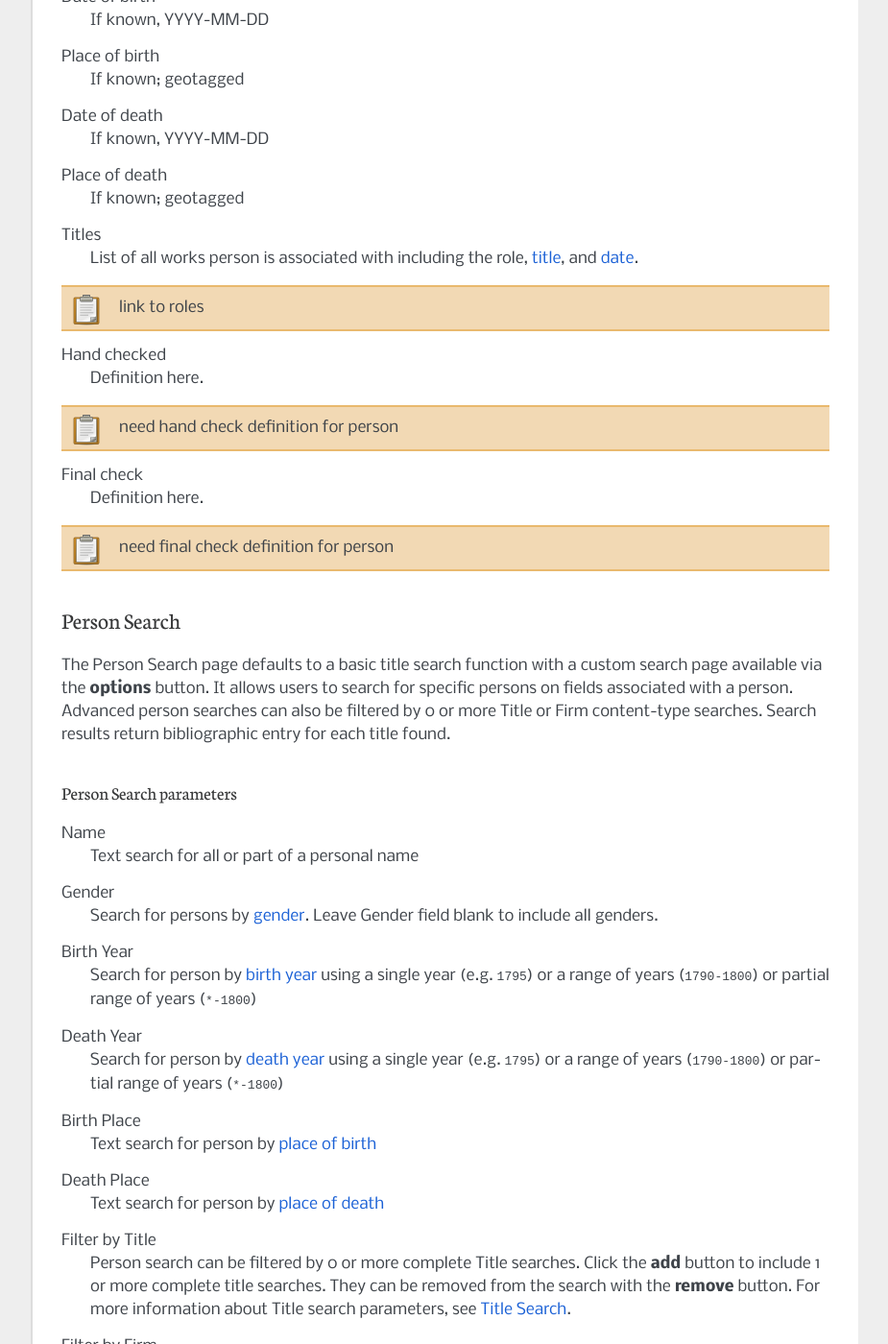
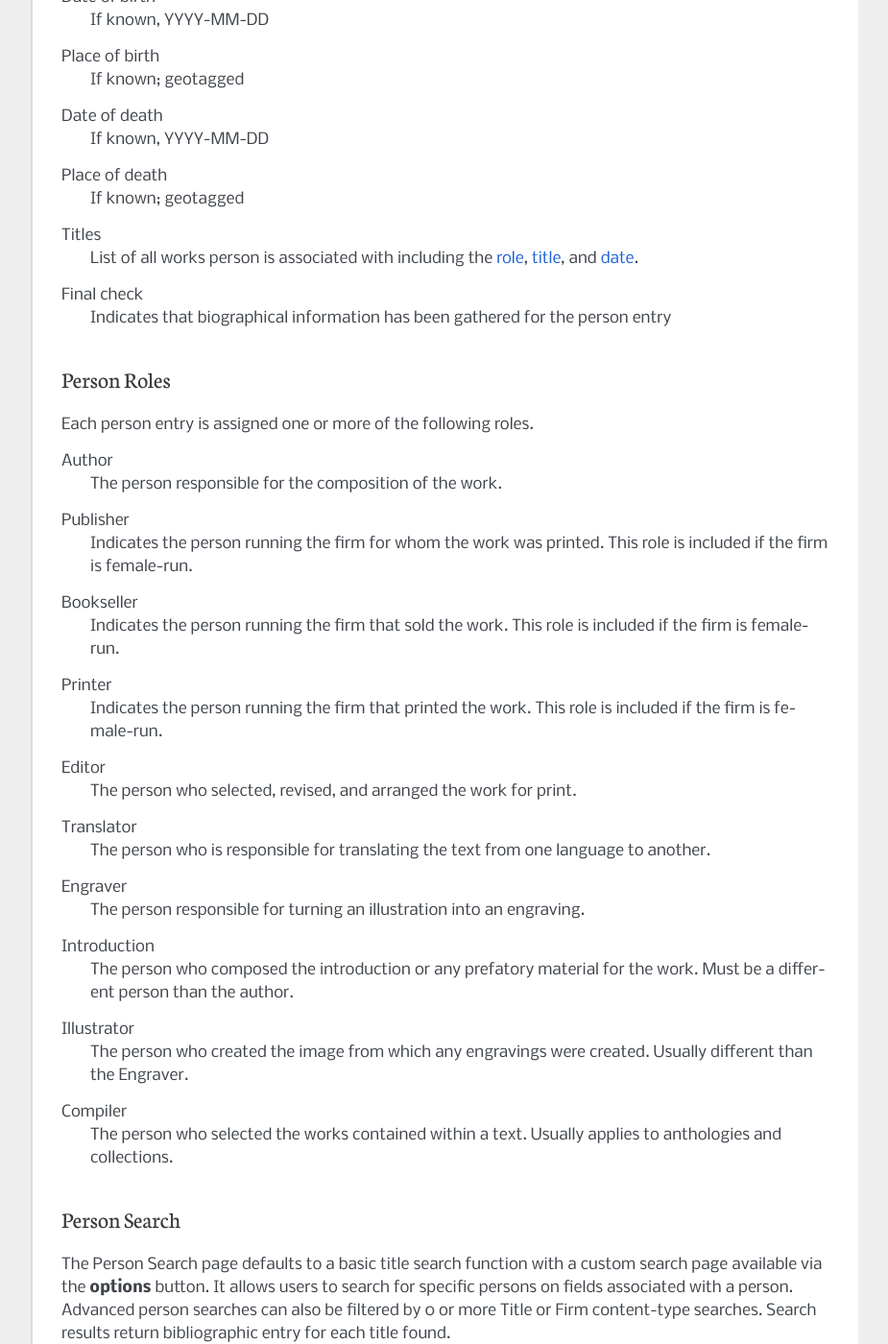
Before and after one commit to sfu-dhil/wphp-docs, a Sphinx documentation site: the page built from source/persons.rst, in a window 1280 px wide and 1400 px high, scrolled down 603 px. Shown: the whole window at 96% size, without its empty margins (198-1123 px from the left). Built offline with Sphinx 7.4.7, drawn with Linux system fonts in a browser that asks for light colours; some of the changed text lies outside the part shown.

```diff
--- a/source/persons.rst
+++ b/source/persons.rst
@@ -56,25 +56,73 @@ Place of death
 .. _person-field-titles:
 
 Titles
-  List of all works person is associated with including the role, :ref:`title <title-field-title>`, and :ref:`date <title-field-publication-date>`.
-
-.. todo:: link to roles
-
-.. _person-field-hand-checked:
-
-Hand checked
-  Definition here.
-
-.. todo:: need hand check definition for person
+  List of all works person is associated with including the :ref:`role <person-roles>`, :ref:`title <title-field-title>`, and :ref:`date <title-field-publication-date>`.
 
 .. _person-field-final-check:
 
 Final check
-  Definition here.
-
-.. todo:: need final check definition for person
+  Indicates that biographical information has been gathered for the person entry
 
 .. _person-search-label:
+
+.. _person-roles:
+
+Person Roles
+------------
+
+Each person entry is assigned one or more of the following roles.
+
+.. _person-roles-author:
+
+Author
+  The person responsible for the composition of the work.
+
+.. _person-roles-publisher:
+
+Publisher
+  Indicates the person running the firm for whom the work was printed. This role is included if the firm is female-run.
+
+.. _person-roles-bookseller:
+
+Bookseller
+  Indicates the person running the firm that sold the work. This role is included if the firm is female-run.
+
+.. _person-roles-printer:
+
+Printer
+  Indicates the person running the firm that printed the work. This role is included if the firm is female-run.
+
+.. _person-roles-editor:
+
+Editor
+  The person who selected, revised, and arranged the work for print.
+
+.. _person-roles-translator:
+
+Translator
+  The person who is responsible for translating the text from one language to another.
+
+.. _person-roles-engraver:
+
+Engraver
+  The person responsible for turning an illustration into an engraving.
+
+.. _person-roles-introduction:
+
+Introduction
+  The person who composed the introduction or any prefatory material for the work. Must be a different person than the author.
+
+.. _person-roles-illustrator:
+
+Illustrator
+  The person who created the image from which any engravings were created. Usually different than the Engraver.
+
+.. _person-roles-compiler:
+
+Compiler
+  The person who selected the works contained within a text. Usually applies to anthologies and collections.
+
+.. _person-roles-composer:
 
 Person Search
 -------------
--- a/source/templates/layout.html
+++ b/source/templates/layout.html
@@ -11,14 +11,24 @@
 
 {{ super() }}
 
+{%- if show_source and has_source and sourcename %}
+  <div role="note" aria-label="source link">
+    <h3>{{ _('This Page') }}</h3>
+    <ul class="this-page-menu">
+      <li><a href="{{ pathto('_sources/' + sourcename, true)|e }}"
+            rel="nofollow">{{ _('Show Source') }}</a></li>
+    </ul>
+   </div>
+{%- endif %}
+
 {% endblock %}
 
 {% block footer %}
 
 <div class="footer" role="contentinfo">
 
-  © Copyright 2017, Michael Joyce.
-  Created using <a href="http://sphinx-doc.org/">Sphinx</a> 1.4.8. <br/>
+  © Copyright 2017, Erik Hanson.
+  Created using <a href="http://sphinx-doc.org/">Sphinx</a> 1.5.1. <br/>
 
   <a rel="license" href="http://creativecommons.org/licenses/by-nc-sa/4.0/">
     <img alt="Creative Commons License" style="border-width:0" src="https://i.creativecommons.org/l/by-nc-sa/4.0/80x15.png" />
```
Also changed, not shown: source/admin.rst (+10 -1 lines), source/firms.rst (+28 -5 lines), source/titles.rst (+4 -13 lines).
